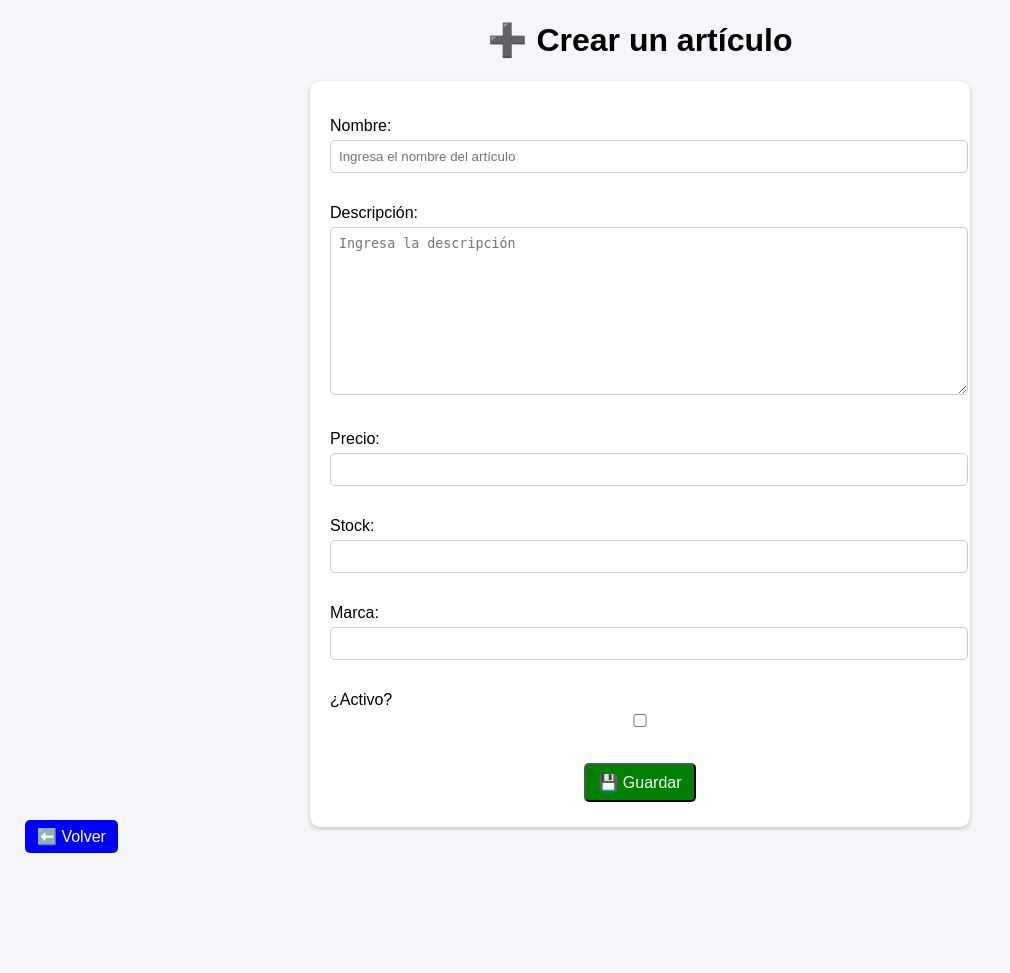
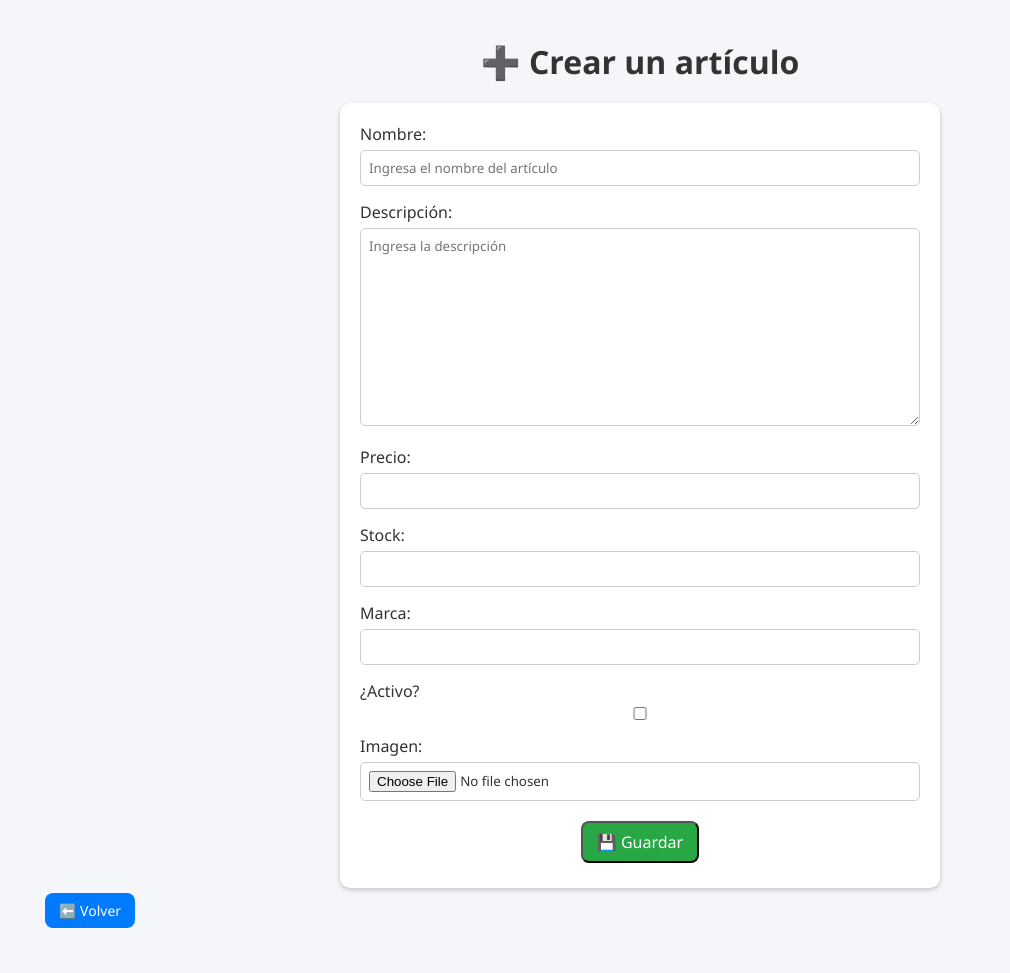
Before and after one commit to josegarcia19809/proyectos_django, a Django app: page /formulario-django/ in a window 1280 px wide. Shown: the whole page, without its empty margins (0-1010 px from the left). Before the commit the page ends 853 px from the top, so only its background shows below. Run offline with Django 5.2, Linux system fonts and the light colour scheme.

Commit message:
Tienda de artículos: subir imágenes con el admin

```diff
--- a/tienda_db/app_articulos/models.py
+++ b/tienda_db/app_articulos/models.py
@@ -9,6 +9,10 @@ class Articulo(models.Model):
     stock = models.IntegerField(verbose_name="Cantidad en stock")
     marca = models.CharField(max_length=100, verbose_name="Marca")
     activo = models.BooleanField(default=True, verbose_name="¿Está activo?")
+    imagen = models.ImageField(
+        upload_to='articulos', verbose_name="Imagen",
+        null=True, blank=True
+    )
 
     def __str__(self):
         return f"{self.nombre} ({self.marca}) - ${self.precio}"
--- a/tienda_db/app_articulos/static/css/styles.css
+++ b/tienda_db/app_articulos/static/css/styles.css
@@ -68,3 +68,139 @@ h1 {
 .formulario button {
     font-size: 16px;
 }
+
+/* 🔹 Reset básico */
+* {
+    margin: 0;
+    padding: 0;
+    box-sizing: border-box;
+    font-family: 'Segoe UI', Tahoma, Geneva, Verdana, sans-serif;
+}
+
+/* 🔹 Fondo general */
+body {
+    background: #f4f6f9;
+    color: #333;
+    padding: 20px;
+}
+
+/* 🔹 Título */
+h1 {
+    text-align: center;
+    margin-bottom: 20px;
+}
+
+/* 🔹 Botones */
+.btn {
+    display: inline-block;
+    padding: 8px 14px;
+    margin: 5px;
+    border-radius: 8px;
+    text-decoration: none;
+    color: white;
+    font-size: 14px;
+    transition: 0.3s;
+}
+
+/* Colores de botones */
+.btn-agregar {
+    background: #28a745;
+}
+.btn-agregar:hover {
+    background: #218838;
+}
+
+.btn-ver {
+    background: #007bff;
+}
+.btn-ver:hover {
+    background: #0069d9;
+}
+
+.btn-editar {
+    background: #ffc107;
+    color: #333;
+}
+.btn-editar:hover {
+    background: #e0a800;
+}
+
+.btn-borrar {
+    background: #dc3545;
+}
+.btn-borrar:hover {
+    background: #c82333;
+}
+
+/* 🔹 Mensajes */
+.message {
+    max-width: 500px;
+    margin: 10px auto;
+    padding: 10px;
+    border-radius: 8px;
+    text-align: center;
+    font-weight: bold;
+}
+
+.message.success {
+    background: #d4edda;
+    color: #155724;
+}
+
+.message.error {
+    background: #f8d7da;
+    color: #721c24;
+}
+
+/* 🔹 Tarjetas */
+.card {
+    background: white;
+    border-radius: 12px;
+    padding: 20px;
+    margin: 15px auto;
+    max-width: 500px;
+    box-shadow: 0 4px 10px rgba(0,0,0,0.08);
+    transition: transform 0.2s, box-shadow 0.2s;
+}
+
+/* Efecto hover */
+.card:hover {
+    transform: translateY(-3px);
+    box-shadow: 0 6px 15px rgba(0,0,0,0.12);
+}
+
+/* 🔹 Imagen */
+.imagen {
+    width: 100%;
+    height: 200px;
+    object-fit: cover;
+    border-radius: 10px;
+    margin-bottom: 10px;
+}
+
+/* 🔹 Texto dentro de card */
+.card h3 {
+    margin-bottom: 10px;
+}
+
+.card p {
+    margin: 5px 0;
+}
+
+/* 🔹 Estado */
+.activo {
+    color: #28a745;
+    font-weight: bold;
+}
+
+.inactivo {
+    color: #dc3545;
+    font-weight: bold;
+}
+
+/* 🔹 Responsive */
+@media (max-width: 600px) {
+    .card {
+        margin: 10px;
+    }
+}
--- a/tienda_db/app_articulos/templates/articulos.html
+++ b/tienda_db/app_articulos/templates/articulos.html
@@ -30,7 +30,9 @@
 <!-- 🔹 Lista de artículos -->
 {% for articulo in articulos %}
     <div class="card">
-
+        {% if articulo.imagen %}
+                <img src="{{ articulo.imagen.url }}" class="imagen" />
+        {% endif %}
         <h3>🆔 {{ articulo.id }} | 🛒 {{ articulo.nombre }}</h3>
 
         <p>📝 <strong>Descripción:</strong> {{ articulo.descripcion }}</p>
--- a/tienda_db/config/urls.py
+++ b/tienda_db/config/urls.py
@@ -17,6 +17,7 @@ Including another URLconf
 from django.contrib import admin
 from django.urls import path
 from app_articulos import views
+from django.conf import settings
 
 urlpatterns = [
     path('admin/', admin.site.urls),
@@ -66,3 +67,9 @@ urlpatterns = [
     path('editar-articulo-form/<int:id>/', views.editar_articulo_form,
          name='editar_articulo_form'),
 ]
+
+
+# Configuración para cargar imágenes
+if settings.DEBUG:
+    from django.conf.urls.static import static
+    urlpatterns += static(settings.MEDIA_URL, document_root=settings.MEDIA_ROOT)
```
Also changed, not shown: tienda_db/config/settings.py (+6 -1 lines), tienda_db/app_articulos/migrations/0002_alter_articulo_options_articulo_imagen_and_more.py (added), tienda_db/app_articulos/migrations/0003_alter_articulo_imagen.py (added).
